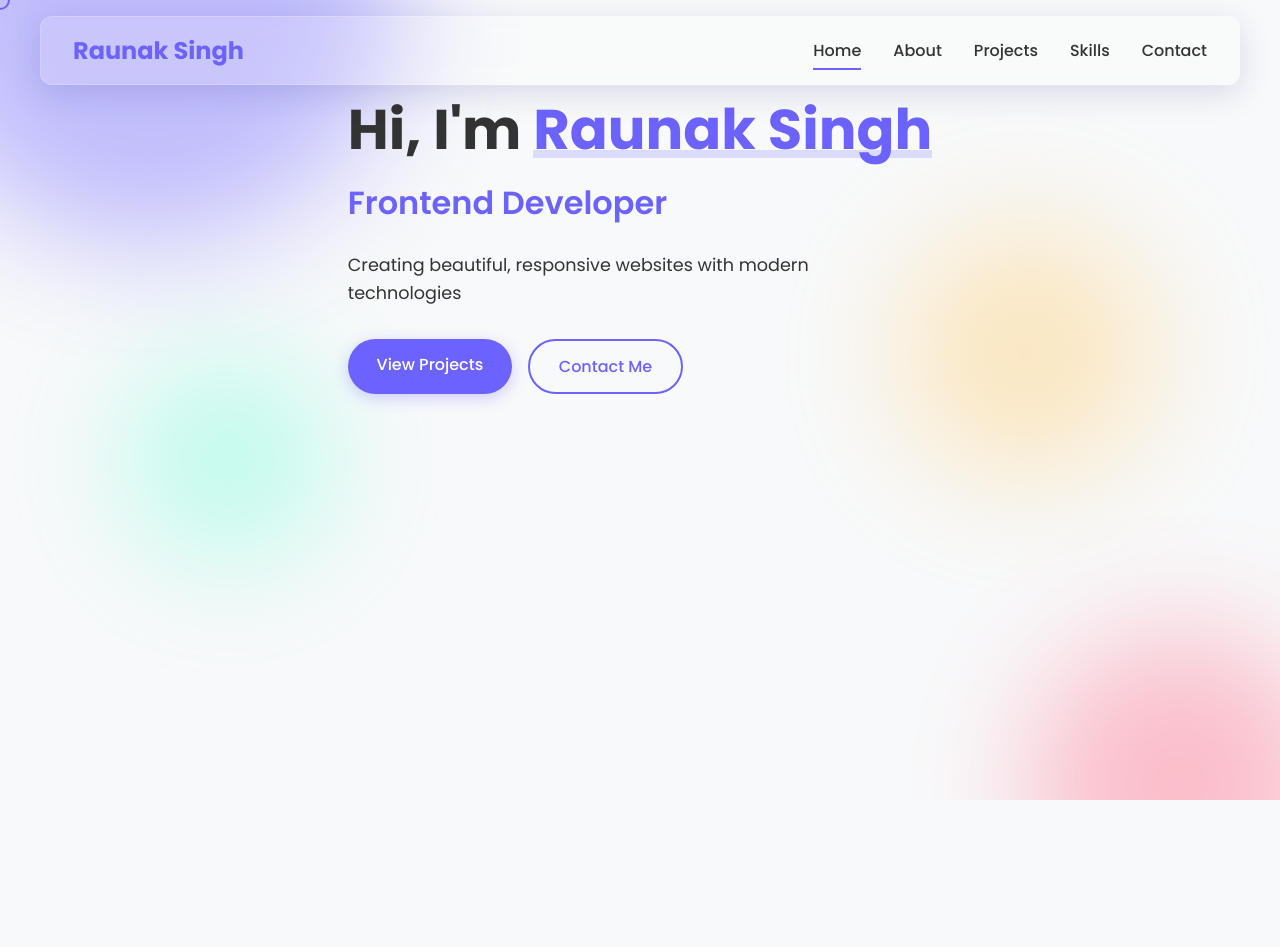
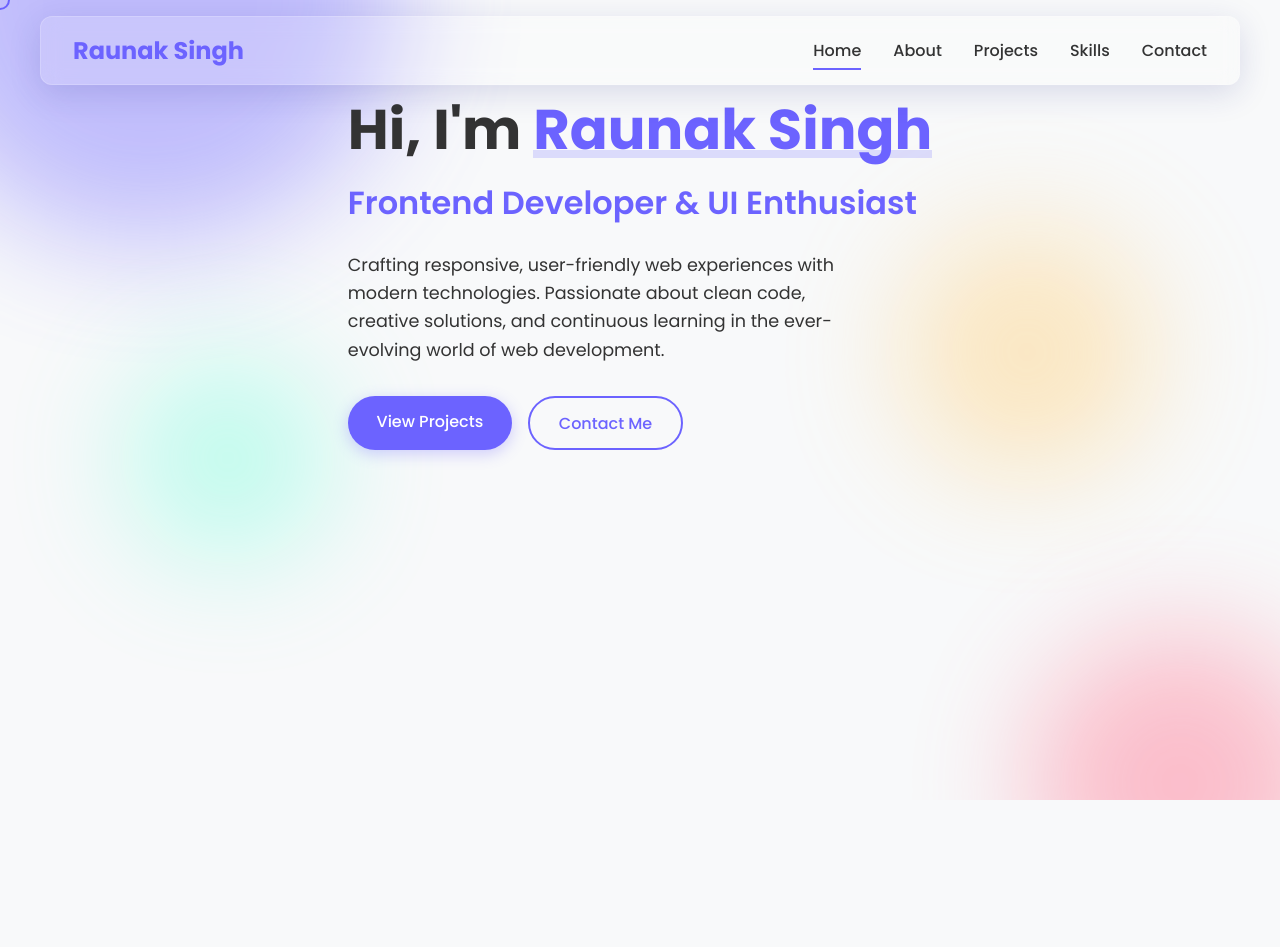
Before and after one commit to raunaksinghhh/portfolio, a plain HTML site: page index.html in a window 1280 px wide. Shown: the top 947 px of the page. Drawn offline with Linux system fonts and the light colour scheme.

Commit message:
Enhance personal introduction and update Tailwind CSS logo in portfolio website. Revised the hero section to better reflect current skills and interests, and replaced the Tailwind CSS image with a new logo for improved visual appeal.

```diff
--- a/index.html
+++ b/index.html
@@ -41,8 +41,8 @@
         <section id="home" class="hero">
             <div class="hero-content">
                 <h1 class="animate-text">Hi, I'm <span class="highlight">Raunak Singh</span></h1>
-                <h2 class="animate-text delay-1">Frontend Developer</h2>
-                <p class="animate-text delay-2">Creating beautiful, responsive websites with modern technologies</p>
+                <h2 class="animate-text delay-1">Frontend Developer & UI Enthusiast</h2>
+                <p class="animate-text delay-2">Crafting responsive, user-friendly web experiences with modern technologies. Passionate about clean code, creative solutions, and continuous learning in the ever-evolving world of web development.</p>
                 <div class="cta-buttons animate-text delay-3">
                     <a href="#projects" class="btn primary">View Projects</a>
                     <a href="#contact" class="btn secondary">Contact Me</a>
@@ -157,7 +157,7 @@
                     <h3>Node.js</h3>
                 </div>
                 <div class="tech-item">
-                    <img src="https://cdn.jsdelivr.net/gh/devicons/devicon/icons/tailwindcss/tailwindcss-plain.svg" alt="Tailwind CSS">
+                    <img src="https://w7.pngwing.com/pngs/293/485/png-transparent-tailwind-css-hd-logo.png" alt="Tailwind CSS">
                     <h3>Tailwind CSS</h3>
                 </div>
                 <div class="tech-item">
```
